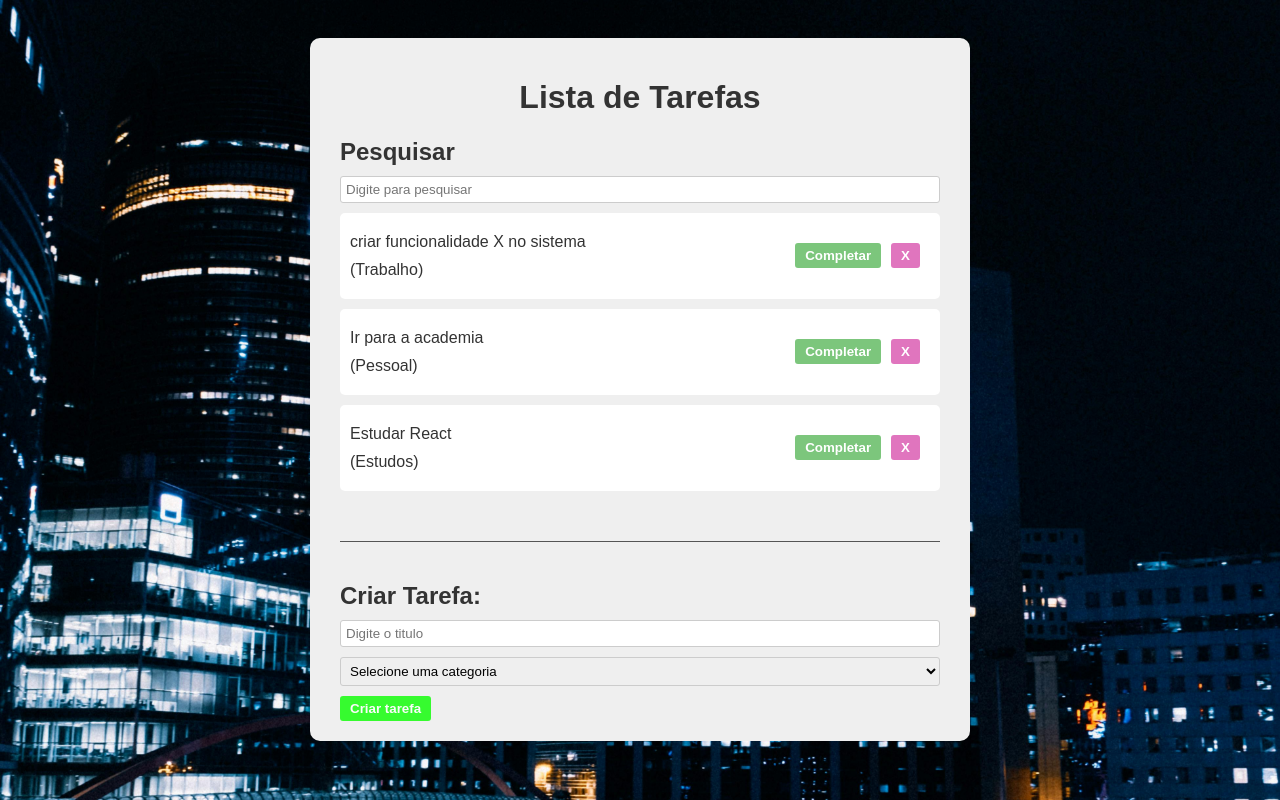
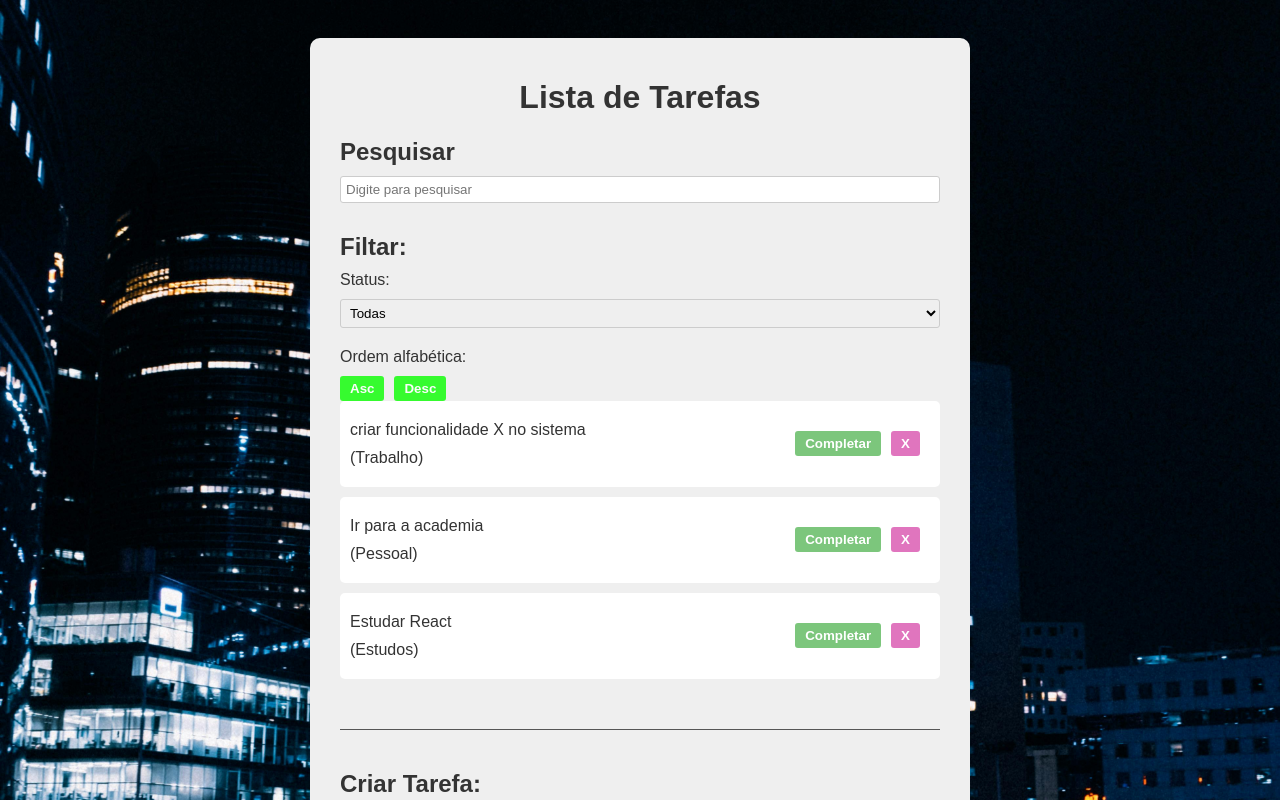
Before and after one commit to kevincalantone/Gerenciador-de-tarefas-com-React, a React (Vite) app: page / in a window 1280 px wide. Shown: the top 800 px of the page. Built offline with nearby package versions, Linux system fonts and the light colour scheme.

Commit message:
Feat: Adicionando a funcionalidade de filtro de ordenação

```diff
--- a/src/App.jsx
+++ b/src/App.jsx
@@ -5,6 +5,7 @@
 import "./App.css"
 import TodoForm from './components/TodoForm';
 import Search from './components/Search';
+import Filter from './components/Filter';
 
 
 function App() {
@@ -61,12 +62,11 @@
 }
 
 
-
-
   return <div className='app'>
 
     <h1>Lista de Tarefas</h1>
     <Search search={search} setSearch={setSearch}/>
+    <Filter/>
     <div className="todo-list">
       {todos
         .filter((todo) =>
--- /dev/null
+++ b/src/components/Filter.jsx
@@ -0,0 +1,26 @@
+import React from 'react'
+
+const Filter = () => {
+  return (
+    <div className='filter'>
+        <h2>Filtar: </h2>
+        <div className="filter-options">
+            <div className="">
+                <p>Status: </p>
+                <select>
+                    <option value="All">Todas</option>
+                    <option value="Completed">Completas</option>
+                    <option value="Incomplete">Incompletas</option>
+                </select>
+            </div>
+            <div>
+                <p>Ordem alfabética: </p>
+                <button>Asc</button>
+                <button>Desc</button>
+            </div>
+        </div>
+    </div>
+  )
+}
+
+export default Filter
```
